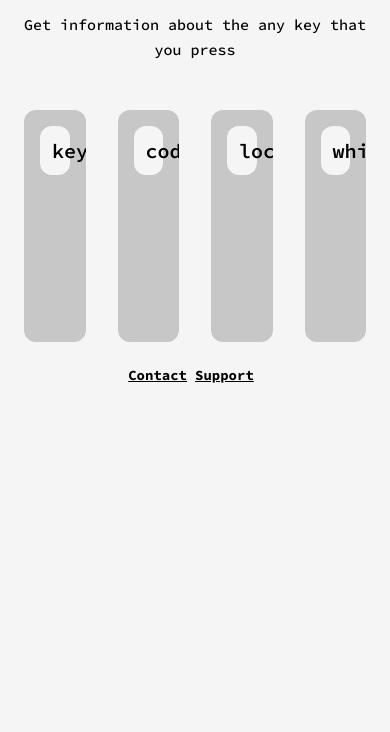
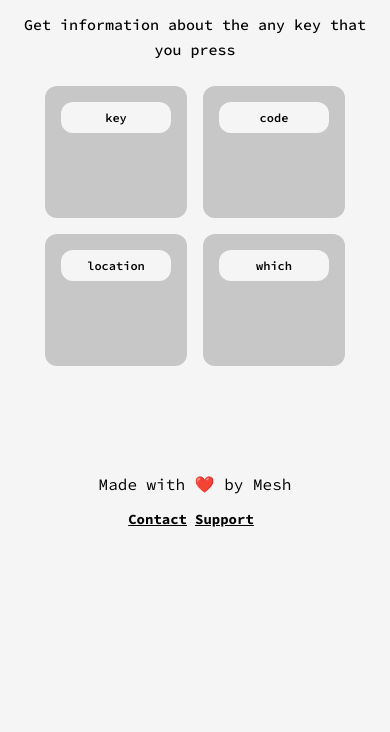
Before and after one commit to mesh7/keyinfo, a plain HTML site: page index.html in a window 390 px wide. Shown: the part 112-844 px from the top of the page. Drawn offline with Linux system fonts and the light colour scheme.

Commit message:
added media queies for mobile view

```diff
--- a/index.html
+++ b/index.html
@@ -78,10 +78,10 @@
                     <div class="card-content-text" id="keyboard_which"></div>
                 </div>
             </div>
-
         </section>
 
         <footer class="footer">
+            <P class="footer-text-mesh">Made with ❤️ by Mesh</P>
             <span class="footer-items">
                 <a href="https://twitter.com/shubhammesh7" rel="noopener noreferrer" class="footer-text">Contact</a>
                 <a href="https://ko-fi.com/shubhammeshram" rel="noopener noreferrer" class="footer-text">Support</a>
--- a/styles.css
+++ b/styles.css
@@ -1,11 +1,11 @@
-@import url('https://fonts.googleapis.com/css2?family=Source+Code+Pro:wght@200;300;400;500;600;700;800;900&display=swap');
+@import url("https://fonts.googleapis.com/css2?family=Source+Code+Pro:wght@200;300;400;500;600;700;800;900&display=swap");
 
 * {
   /* padding: 0; */
   /* margin: 0; */
   -webkit-tap-highlight-color: transparent;
-    background-color: #F5F5F5;
-    font-family: 'Source Code Pro', monospace;
+  background-color: #f5f5f5;
+  font-family: "Source Code Pro", monospace;
 }
 
 .container {
@@ -34,7 +34,6 @@
   flex-direction: row;
   justify-content: center;
 }
-
 
 .header-title {
   font-size: 2.5rem;
@@ -66,7 +65,7 @@
   background-color: rgb(199, 199, 199);
   border-radius: 0.75rem;
   padding: 1rem;
-    margin: auto 1rem;
+  margin: 1rem;
   z-index: 0;
   overflow: hidden;
   text-decoration: none;
@@ -93,6 +92,10 @@
   }
 }
 
+.card-content {
+  height: 70vh;
+}
+
 .card-header-text {
   font-weight: 600;
   font-size: 1.25rem;
@@ -109,9 +112,14 @@
 }
 
 .footer {
+  display: flex;
+  flex-direction: column;
   margin-top: auto;
   padding: 1.5rem 0;
   position: relative;
+}
+.footer-text-mesh {
+  text-align: center;
 }
 
 .footer-items {
@@ -128,3 +136,66 @@
   margin-right: 0.5rem;
   color: black;
 }
+
+@media screen and (max-width: 1024px) {
+  .card {
+    width: 115px;
+    height: 140px;
+  }
+
+  .card-header-text {
+    font-size: 1rem;
+  }
+
+  .card-container {
+    flex-wrap: wrap;
+  }
+
+  .card-content-text {
+    font-size: 1rem;
+  }
+}
+
+@media screen and (max-width: 768px) {
+  .card {
+    width: 100px;
+    height: 100px;
+    margin: 0.75rem;
+  }
+
+  .card-content {
+    height: 50vh;
+  }
+
+  .card-content-text {
+    font-size: 0.75rem;
+  }
+
+  .card-header-text {
+    font-size: 0.75rem;
+  }
+
+}
+
+@media screen and (max-width: 425px) {
+  .header-title {
+    font-size: 2.25rem;
+  }
+
+  .description {
+    margin-bottom: 1rem;
+  }
+
+  .card {
+    width: 110px;
+    margin: 0.5rem;
+  }
+
+  .card-content {
+    height: 50vh;
+  }
+
+  .card-header-text {
+    padding: 0.5rem;
+  }
+}
```
Lines whose indentation alone changed are shown as unchanged.
